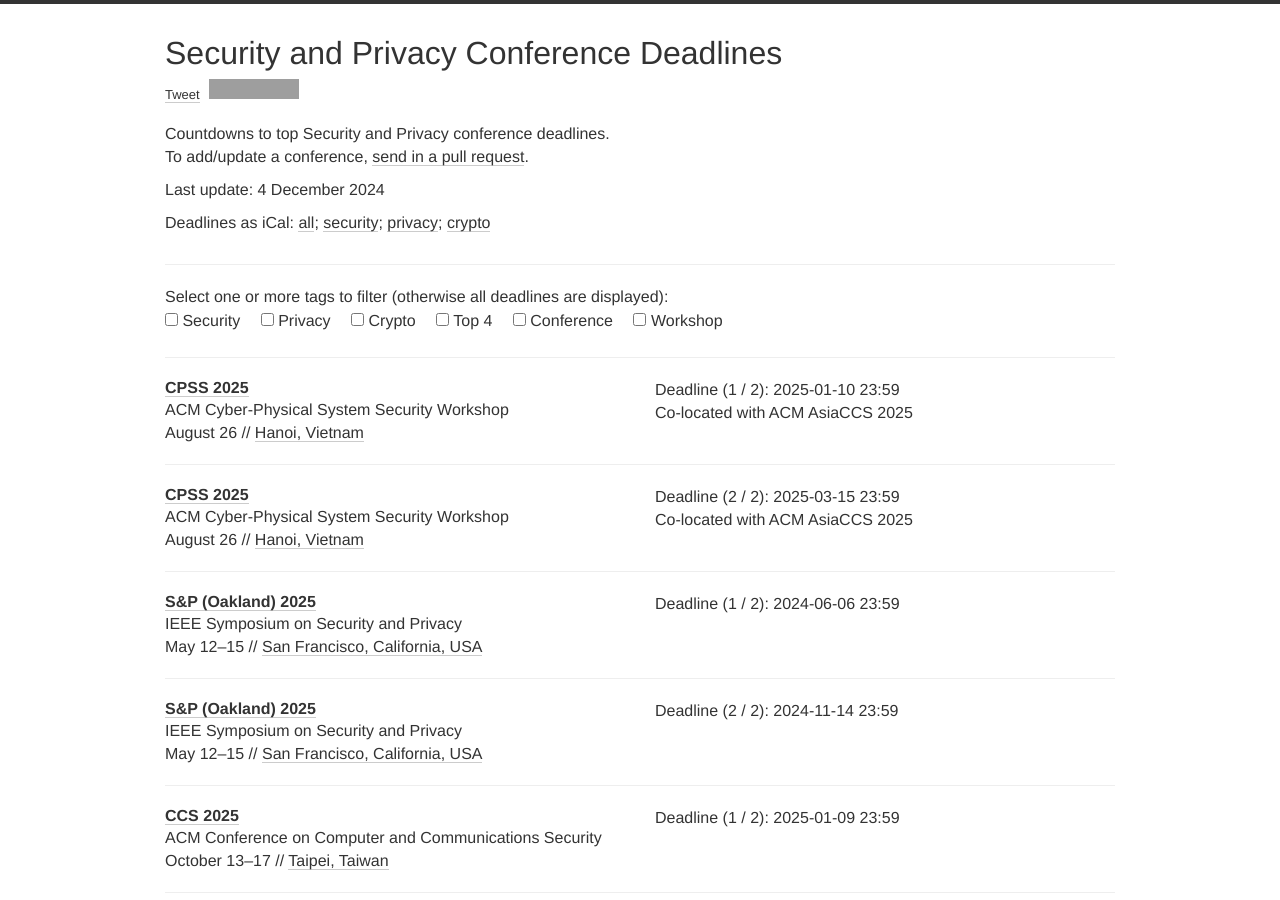
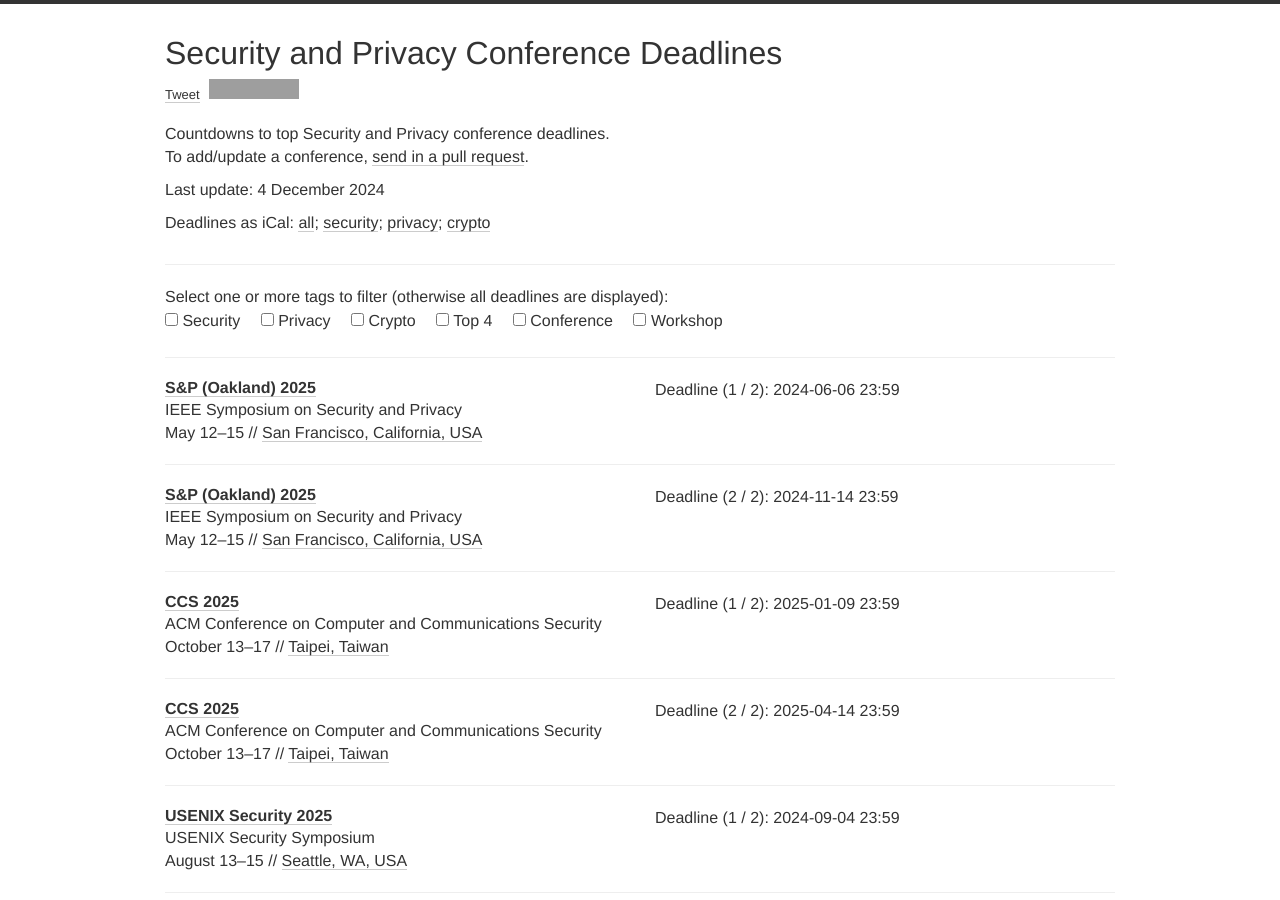
Before and after one commit to sec-deadlines/sec-deadlines.github.io, a Jekyll site: the page built from index.html, in a window 1280 px wide and 900 px high. Built offline with Jekyll 4.4.1, drawn with Linux system fonts in a browser that asks for light colours; nearby versions of some CDN libraries; comment, search, counter and statistics services are not loaded; some of the changed text lies outside the part shown; grey boxes are pictures that could not be loaded.

Commit message:
Merge with prior year

```diff
--- a/_data/conferences.yml
+++ b/_data/conferences.yml
@@ -1,15 +1,3 @@
-- name: CPSS
-  description: ACM Cyber-Physical System Security Workshop
-  year: 2025
-  link: http://jianying.space/cpss/CPSS2025/
-  comment: Co-located with ACM AsiaCCS 2025
-  deadline:
-    - "2025-01-10 23:59"
-    - "2025-03-15 23:59"
-  date: "August 26"
-  place: Hanoi, Vietnam
-  tags: [SEC, PRIV, CONF]
-
 # Security and Privacy
 - name: S&P (Oakland)
   year: 2025
@@ -985,15 +973,16 @@
 
 - name: CPSS
   description: ACM Cyber-Physical System Security Workshop
-  year: 2024
-  link: https://asiaccs2024.sutd.edu.sg/cpss2024/
-  comment: Co-located with ACM AsiaCCS 2024
+  year: 2025
+  link: http://jianying.space/cpss/CPSS2025/
+  comment: Co-located with ACM AsiaCCS 2025
   deadline:
-    - "2024-01-15 23:59"
-    - "2024-02-18 23:59"
-  date: "July 2"
-  place: Singapore
-  tags: [SEC, PRIV, CONF]
+    - "2025-01-10 23:59"
+    - "2025-03-15 23:59"
+  date: "August 26"
+  place: Hanoi, Vietnam
+  tags: [SEC, PRIV, SHOP]
+
 
 - name: WACCO
   description: Workshop on Attackers and Cyber-Crime Operations
```
